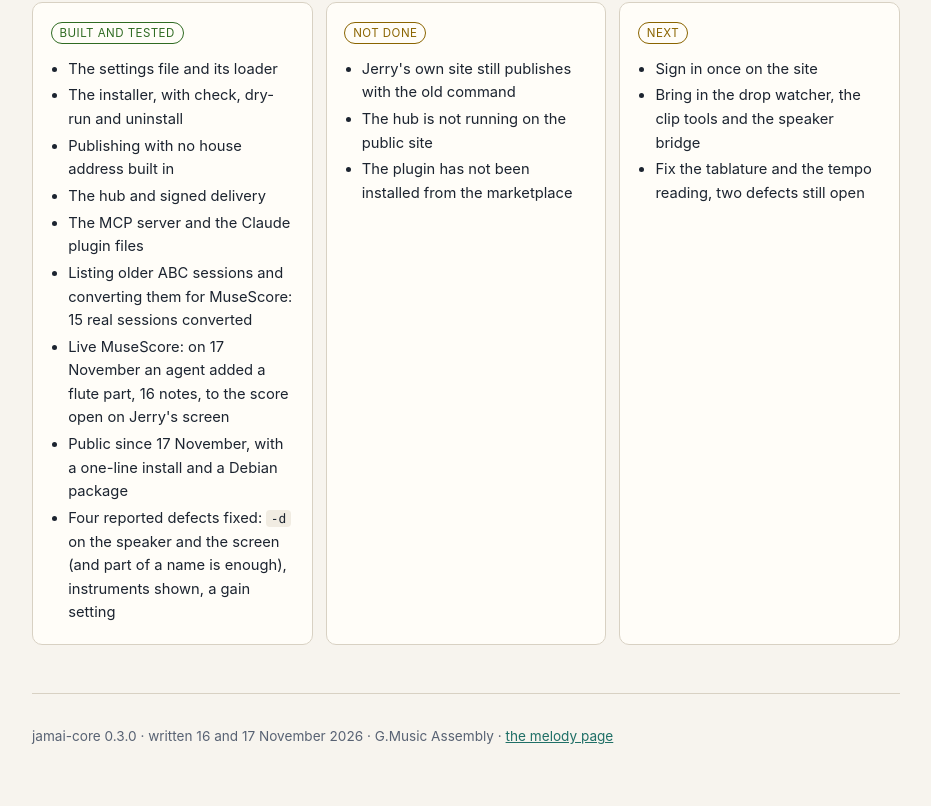
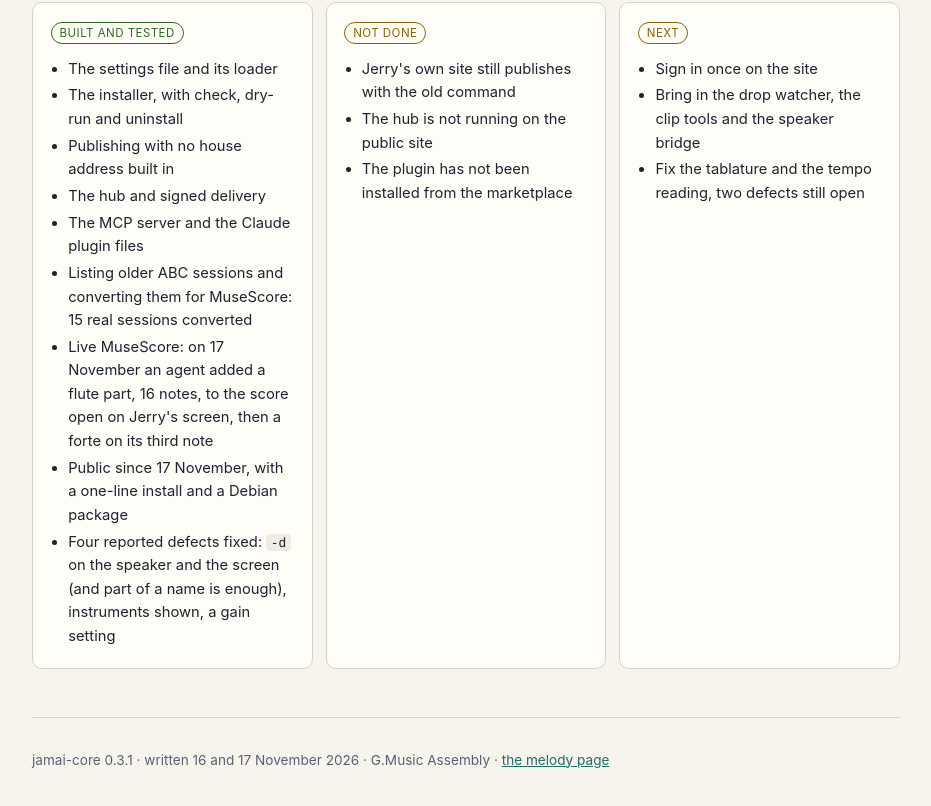
Before and after one commit to gmusic1007/jamai-core, a plain HTML site: page docs/explainer/index.html in a window 1280 px wide. Shown: the part 4791-5597 px from the top of the page, without its empty margins (174-1105 px from the left). Drawn offline with Linux system fonts and the light colour scheme.

Commit message:
[#2] 0.3.1: dynamics in the open score
Tried on 2026-11-17 in MuseScore 4.7.7: after a restart the new plugin
answered version 0.3.1, the cursor was checked to be on the third flute note
(A4, staff 2, tick 960), and addDynamic put a forte there. MuseScore reported
a Dynamic with its playback type set. Version 0.3.1 in VERSION, the plugin and
the marketplace; the README's apt lines point at the 0.3.1 package.

```diff
--- a/docs/explainer/index.html
+++ b/docs/explainer/index.html
@@ -206,7 +206,7 @@ carries the order of work: write, render, check the chords against what sounds,
 <tr><td><code>jamai_list_melodies</code>, <code>jamai_events</code></td><td>What is published, what was announced</td><td>no</td></tr>
 <tr><td><code>jamai_doctor</code>, <code>jamai_config</code></td><td>The state of the install</td><td>no</td></tr>
 <tr><td><code>musescore_live_status</code>, <code>musescore_get_score</code></td><td>Is MuseScore listening, and what is in the open score</td><td>no</td></tr>
-<tr><td><code>musescore_live</code></td><td>Changes the score open in MuseScore while the person watches: notes, rests, lyrics, measures, tempo, instruments, undo</td><td>no, but it changes the open score</td></tr>
+<tr><td><code>musescore_live</code></td><td>Changes the score open in MuseScore while the person watches: notes, rests, lyrics, dynamics, measures, tempo, instruments, undo</td><td>no, but it changes the open score</td></tr>
 <tr><td><code>jamai_publish_melody</code></td><td>Publishes and announces</td><td><b>yes</b></td></tr>
 </tbody></table></div>
 
@@ -235,7 +235,7 @@ carries the order of work: write, render, check the chords against what sounds,
     <li>Publishing with no house address built in</li><li>The hub and signed delivery</li>
     <li>The MCP server and the Claude plugin files</li>
     <li>Listing older ABC sessions and converting them for MuseScore: 15 real sessions converted</li>
-    <li>Live MuseScore: on 17 November an agent added a flute part, 16 notes, to the score open on Jerry's screen</li>
+    <li>Live MuseScore: on 17 November an agent added a flute part, 16 notes, to the score open on Jerry's screen, then a forte on its third note</li>
     <li>Public since 17 November, with a one-line install and a Debian package</li>
     <li>Four reported defects fixed: <code>-d</code> on the speaker and the screen (and part of a name is enough), instruments shown, a gain setting</li></ul></div>
   <div class="card"><span class="tag next">not done</span>
@@ -247,7 +247,7 @@ carries the order of work: write, render, check the chords against what sounds,
 </div>
 
 <footer>
-  <p>jamai-core 0.3.0 · written 16 and 17 November 2026 · G.Music Assembly · <a href="../">the melody page</a></p>
+  <p>jamai-core 0.3.1 · written 16 and 17 November 2026 · G.Music Assembly · <a href="../">the melody page</a></p>
 </footer>
 </div>
 </body>
```
Also changed, not shown: .claude-plugin/marketplace.json, claude/jamai/.claude-plugin/plugin.json, 3 other files.
